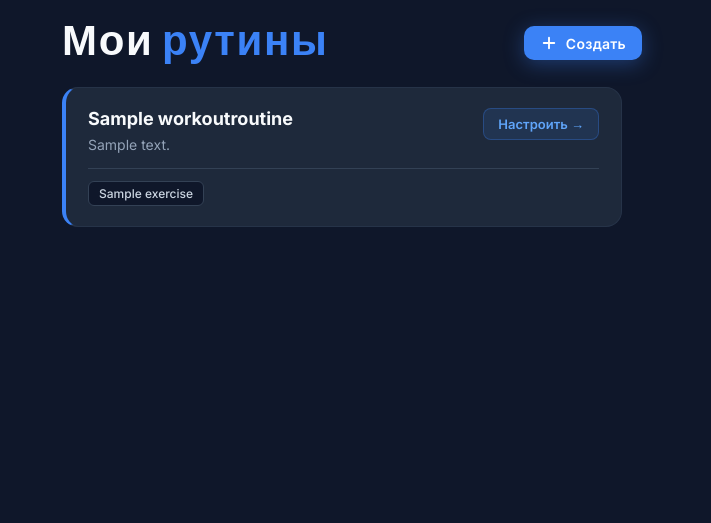
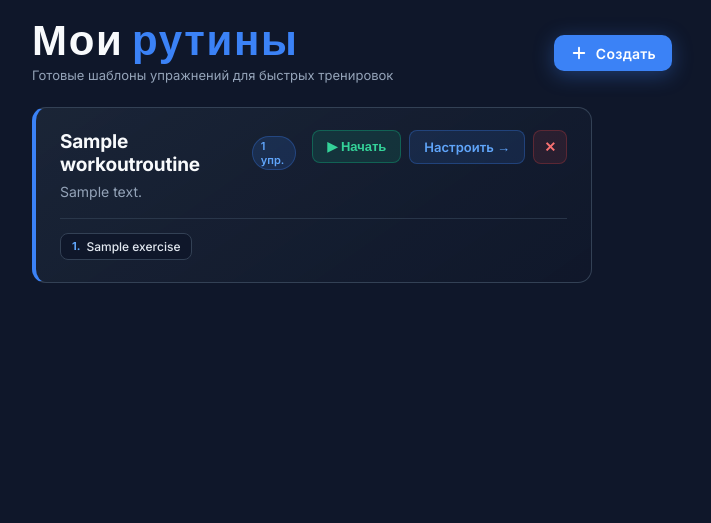
Before and after one commit to HaoKann/workout-tracker-django, a Django app: page /routines/ in a window 1280 px wide. Shown: the part 80-603 px from the top of the page, without its empty margins (288-999 px from the left). Run offline with Django 5.2, Linux system fonts and the light colour scheme; a user stored in the database is signed in; tables that the repository leaves empty hold one stand-in row (values such as "Sample post").

Commit message:
Add async routine deletion, start-workout action, and instant formset hiding

```diff
--- a/workouts/templates/workouts/routines.html
+++ b/workouts/templates/workouts/routines.html
@@ -3,7 +3,7 @@
 {% block content %}
 <style>
     .rt-container {
-        max-width: 580px;
+        max-width: 640px;
         margin: 0 auto;
     }
 
@@ -14,6 +14,12 @@
         margin-bottom: 24px;
     }
 
+    .rt-subtitle {
+        color: #94A3B8;
+        font-size: 13px;
+        margin: 4px 0 0 0;
+    }
+
     .rt-list {
         display: flex;
         flex-direction: column;
@@ -21,16 +27,22 @@
     }
 
     .rt-card {
-        padding: 20px 22px;
+        padding: 22px 24px;
+        background: linear-gradient(145deg, rgba(30, 41, 59, 0.75), rgba(15, 23, 42, 0.9));
+        border: 1px solid #334155;
         border-left: 4px solid #3B82F6;
+        border-radius: 14px;
         display: flex;
         flex-direction: column;
-        gap: 14px;
-        transition: transform 0.15s ease, border-color 0.15s ease;
+        gap: 16px;
+        transition: transform 0.2s ease, border-color 0.2s ease, box-shadow 0.2s ease;
     }
 
     .rt-card:hover {
         transform: translateY(-2px);
+        border-color: #475569;
+        border-left-color: #60A5FA;
+        box-shadow: 0 10px 25px -5px rgba(0, 0, 0, 0.35);
     }
 
     .rt-card-top {
@@ -40,24 +52,48 @@
         gap: 16px;
     }
 
+    .rt-title-row {
+        display: flex;
+        align-items: center;
+        gap: 10px;
+        margin-bottom: 6px;
+    }
+
     .rt-title {
-        margin: 0 0 6px 0;
+        margin: 0;
         color: #F8FAFC;
-        font-size: 18px;
+        font-size: 19px;
         font-weight: 700;
+        letter-spacing: -0.01em;
+    }
+
+    .rt-count-badge {
+        background: rgba(59, 130, 246, 0.15);
+        color: #60A5FA;
+        border: 1px solid rgba(59, 130, 246, 0.3);
+        font-size: 11px;
+        font-weight: 600;
+        padding: 2px 8px;
+        border-radius: 999px;
     }
 
     .rt-notes {
         margin: 0;
         color: #94A3B8;
         font-size: 14px;
-        line-height: 1.4;
+        line-height: 1.45;
+    }
+
+    .rt-actions {
+        display: flex;
+        align-items: center;
+        gap: 8px;
+        flex-shrink: 0;
     }
 
     /* Кнопка перехода к рутине */
     .rt-edit-btn {
-        flex-shrink: 0;
-        padding: 7px 14px;
+        padding: 8px 14px;
         background: rgba(59, 130, 246, 0.12);
         border: 1px solid rgba(59, 130, 246, 0.3);
         color: #60A5FA;
@@ -70,6 +106,7 @@
 
     .rt-edit-btn:hover {
         background: #3B82F6;
+        border-color: #3B82F6;
         color: #FFFFFF;
     }
 
@@ -77,19 +114,28 @@
     .rt-exercises-preview {
         display: flex;
         flex-wrap: wrap;
-        gap: 6px;
-        padding-top: 12px;
-        border-top: 1px solid #334155;
+        gap: 8px;
+        padding-top: 14px;
+        border-top: 1px solid rgba(51, 65, 85, 0.7);
     }
 
     .rt-ex-pill {
+        display: inline-flex;
+        align-items: center;
+        gap: 6px;
         background-color: #0F172A;
-        color: #CBD5E1;
+        color: #E2E8F0;
         border: 1px solid #334155;
-        padding: 4px 10px;
-        border-radius: 6px;
+        padding: 5px 11px;
+        border-radius: 8px;
         font-size: 12px;
         font-weight: 500;
+    }
+
+    .rt-ex-index {
+        color: #60A5FA;
+        font-weight: 700;
+        font-size: 11px;
     }
 
     .rt-ex-empty {
@@ -99,31 +145,51 @@
     }
 
     .rt-empty-state {
-        padding: 40px 20px;
+        padding: 48px 24px;
         text-align: center;
+        border: 1px dashed #334155;
+        border-radius: 14px;
+        background: rgba(15, 23, 42, 0.4);
     }
 
-        /* Выразительная кнопка возврата на главную */
-    .rt-back-btn {
-        display: inline-flex;
-        align-items: center;
-        gap: 8px;
+        .rt-start-btn {
         padding: 8px 14px;
-        background-color: #1E293B;
-        border: 1px solid #334155;
-        color: #E2E8F0;
+        background: rgba(16, 185, 129, 0.14);
+        border: 1px solid rgba(16, 185, 129, 0.35);
+        color: #34D399;
         border-radius: 8px;
-        text-decoration: none;
         font-size: 13px;
-        font-weight: 500;
-        margin-bottom: 12px;
+        font-weight: 600;
+        cursor: pointer;
         transition: all 0.2s ease;
     }
 
-    .rt-back-btn:hover {
-        background-color: #334155;
+    .rt-start-btn:hover {
+        background: #10B981;
+        border-color: #10B981;
         color: #FFFFFF;
-        border-color: #475569;
+    }
+
+    .rt-delete-btn {
+        width: 34px;
+        height: 34px;
+        display: inline-flex;
+        align-items: center;
+        justify-content: center;
+        background: rgba(239, 68, 68, 0.1);
+        border: 1px solid rgba(239, 68, 68, 0.25);
+        color: #F87171;
+        border-radius: 8px;
+        font-size: 14px;
+        font-weight: 700;
+        cursor: pointer;
+        transition: all 0.2s ease;
+    }
+
+    .rt-delete-btn:hover {
+        background: #EF4444;
+        border-color: #EF4444;
+        color: #FFFFFF;
     }
 
 
@@ -134,9 +200,10 @@
     <div class="rt-header">
         <div>
             <h2 class="wf-title" style="margin: 0;">Мои <span>рутины</span></h2>
+            <p class="rt-subtitle">Готовые шаблоны упражнений для быстрых тренировок</p>
         </div>
 
-        <a href="{% url 'create_routine' %}" class="wt-add-btn" style="margin: 0; padding: 8px 16px;">
+        <a href="{% url 'create_routine' %}" class="wt-add-btn" style="margin: 0; padding: 9px 16px;">
             <svg viewBox="0 0 24 24" fill="none" stroke="currentColor" stroke-width="2.5" stroke-linecap="round" stroke-linejoin="round" style="width: 18px; height: 18px;">
                 <line x1="12" y1="5" x2="12" y2="19"/><line x1="5" y1="12" x2="19" y2="12"/>
             </svg>
@@ -144,29 +211,51 @@
         </a>
     </div>
 
-
-
     <!-- Сетка рутин -->
     <div class="rt-list">
         {% for routine in object_list %}
-            <div class="wf-card rt-card">
+            <div class="wf-card rt-card" id="routine-card-{{ routine.id }}">
                 <div class="rt-card-top">
                     <div>
-                        <h3 class="rt-title">{{ routine.title }}</h3>
+                        <div class="rt-title-row">
+                            <h3 class="rt-title">{{ routine.title }}</h3>
+                            <span class="rt-count-badge">
+                                {{ routine.routine_exercises.count }} упр.
+                            </span>
+                        </div>
                         {% if routine.notes %}
                             <p class="rt-notes">{{ routine.notes }}</p>
                         {% endif %}
                     </div>
 
-                    <a href="{% url 'routine_details' routine.pk %}" class="rt-edit-btn">
-                        Настроить →
-                    </a>
+                    <div class="rt-actions">
+                        <form method="POST" style="margin: 0;">
+                            {% csrf_token %}
+                            <input type="hidden" name="start_workout" value="1">
+                            <input type="hidden" name="routine_id" value="{{ routine.id }}">
+                            <button type="submit" class="rt-start-btn">
+                                ▶ Начать
+                            </button>
+                        </form>
+
+                        <a href="{% url 'routine_details' routine.pk %}" class="rt-edit-btn">
+                            Настроить →
+                        </a>
+
+                        <button type="button" class="rt-delete-btn" data-routine-id="{{ routine.id }}" title="Удалить рутину">
+                            ✕
+                        </button>
+                    </div>
                 </div>
+
 
                 <!-- Превью упражнений в этой рутине -->
                 <div class="rt-exercises-preview">
                     {% for item in routine.routine_exercises.all %}
-                        <span class="rt-ex-pill">{{ item.exercise.name }}</span>
+                        <span class="rt-ex-pill">
+                            <span class="rt-ex-index">{{ forloop.counter }}.</span>
+                            {{ item.exercise.name }}
+                        </span>
                     {% empty %}
                         <span class="rt-ex-empty">Упражнения ещё не добавлены</span>
                     {% endfor %}
@@ -174,10 +263,40 @@
             </div>
         {% empty %}
             <div class="wf-card rt-empty-state">
-                <p style="color: #94A3B8; margin: 0; font-size: 16px;">У вас пока нет ни одной рутины 😔</p>
+                <p style="color: #E2E8F0; margin: 0; font-size: 16px; font-weight: 600;">У вас пока нет ни одной рутины 😔</p>
                 <p style="color: #64748B; font-size: 14px; margin-top: 8px;">Нажмите кнопку «Создать», чтобы добавить свой первый шаблон!</p>
             </div>
         {% endfor %}
     </div>
 </div>
+
+<script>
+    document.addEventListener('click', async function(e) {
+        const btn = e.target.closest('.rt-delete-btn')
+        if (!btn) return
+
+        const routineID = btn.getAttribute('data-routine-id')
+        const formData = new FormData()
+        formData.append('delete_routine', '1')
+        formData.append('routine_id', routineID)
+        formData.append('csrfmiddlewaretoken', '{{ csrf_token }}')
+
+        const response = await fetch(window.location.href, {
+            method: 'POST',
+            body: formData,
+            headers: {
+                'X-Requested-With': 'XMLHttpRequest'
+            }
+        })
+        if (response.ok) {
+            const data = await response.json()
+            if (data.status === 'ok') {
+                const card = document.getElementById(`routine-card-${data.routine_id}`)
+                if (card) {
+                    card.remove()
+                }
+            }
+        }
+    })
+</script>
 {% endblock %}
--- a/workouts/views.py
+++ b/workouts/views.py
@@ -15,7 +15,7 @@ from django.core.cache import cache
 from rest_framework import generics
 from .serializers import ExerciseSerializer, RoutineSerializer, ExerciseListSerializer
 from .forms import WorkoutExerciseFormSet, WorkoutSetFormSet
-
+from django.utils import timezone
 
 logger = logging.getLogger(__name__)
 
@@ -201,12 +201,8 @@ class WorkOutUpdate(LoginRequiredMixin, UpdateView):
         context = self.get_context_data()
         formset = context['formset']
 
-        # ОТЛАДКА: Посмотрим, прилетели ли вообще данные о cuidad/DELETE от браузера
-        print("=== POST DATA ===", self.request.POST)
-
         #  Проверка на ошибки в formset
         if formset.is_valid():
-            print("=== FORMSET IS VALID ===")
             with transaction.atomic():
                 # 1. Save the main workout object
                 self.object = form.save()
@@ -244,7 +240,6 @@ class WorkOutUpdate(LoginRequiredMixin, UpdateView):
                 messages.success(self.request, 'Тренирока успешно обновлена!')
                 return super().form_valid(form)
         else:
-            print("=== FORMSET ERRORS ===", formset.errors)
             return self.render_to_response(self.get_context_data(form=form))
 
 
@@ -256,7 +251,7 @@ class WorkOutDelete(LoginRequiredMixin, DeleteView):
         return WorkOut.objects.filter(user = self.request.user)
 
     def form_valid(self, form):
-        logger.warning("Тренировка успешно удалена!")
+        logger.info("Тренировка успешно удалена!")
         return super().form_valid(form)
 
 
@@ -277,6 +272,40 @@ class RoutineList(LoginRequiredMixin, ListView):
             cache.set(cache_key, routines, 120)
 
         return routines
+
+    def post(self, request, *args, **kwargs):
+        # 1. Start a new workout from a routine template
+        if 'start_workout' in request.POST:
+            routine_id = request.POST.get('routine_id')
+            routine = get_object_or_404(WorkOutRoutine, id=routine_id, user=request.user)
+
+            # Create the workout for today
+            workout = WorkOut.objects.create(
+                user = request.user,
+                title = routine.title,
+                notes = routine.notes,
+                date = timezone.localdate()
+            )
+
+            # Copy all exercises from the routine in their saved order
+            for item in routine.routine_exercises.all().order_by('order'):
+                WorkOutExercise.objects.create(
+                    workout=workout,
+                    exercise=item.exercise
+                )
+            return redirect('workout_detail', pk=workout.pk)
+
+        if 'delete_routine' in request.POST:
+            routine_id = request.POST.get('routine_id')
+            routine = get_object_or_404(WorkOutRoutine, id=routine_id, user=request.user)
+            routine.delete()
+            cache.delete(f"routines_user_{request.user.id}")
+            return JsonResponse({'status': 'ok', 'routine_id': routine_id})
+
+        return redirect('workout_routines')
+
+
+
 
 class RoutineCreate(LoginRequiredMixin, CreateView):
     model = WorkOutRoutine
```
Also changed, not shown: workouts/templates/workouts/workout_form.html (+16 -0 lines).
